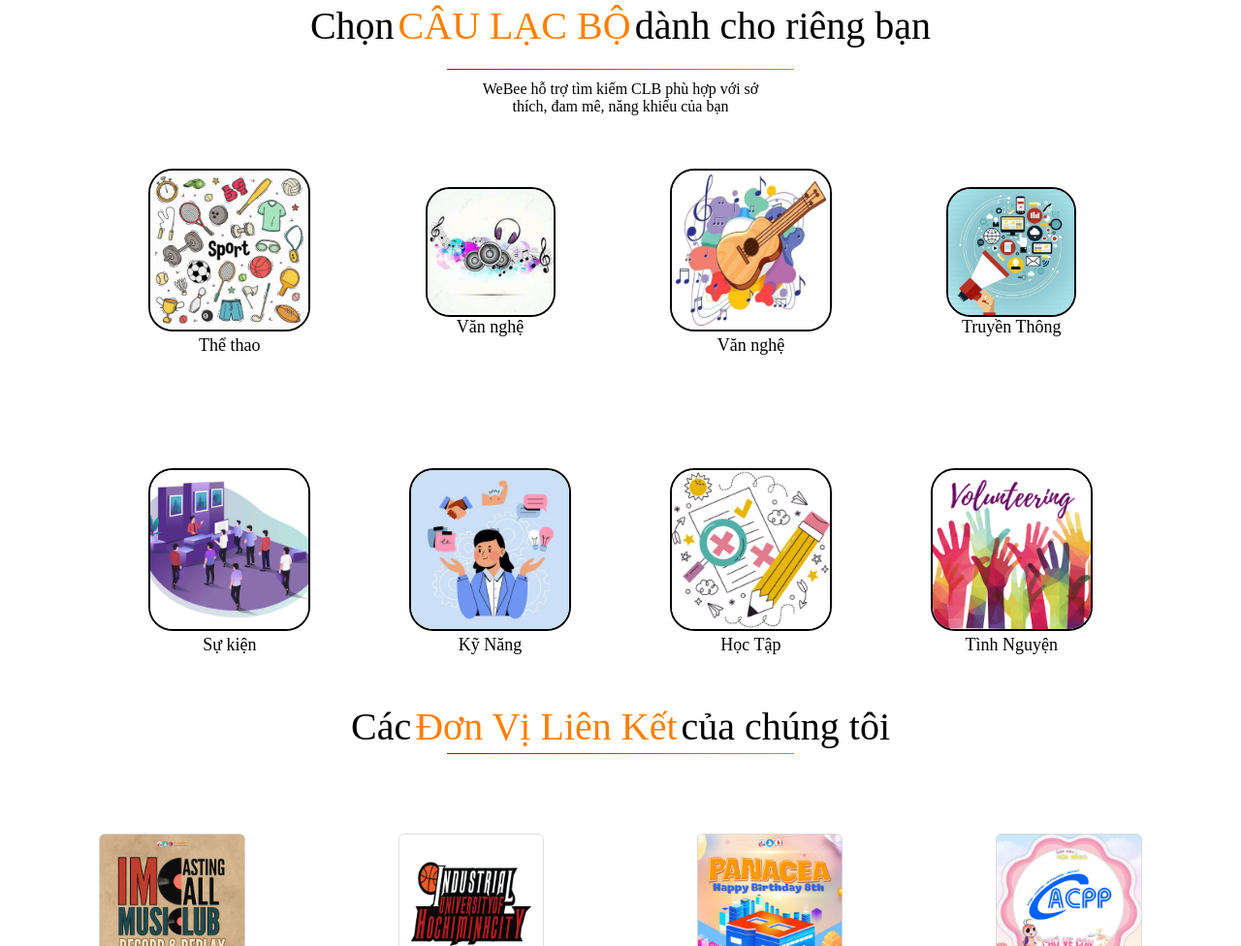
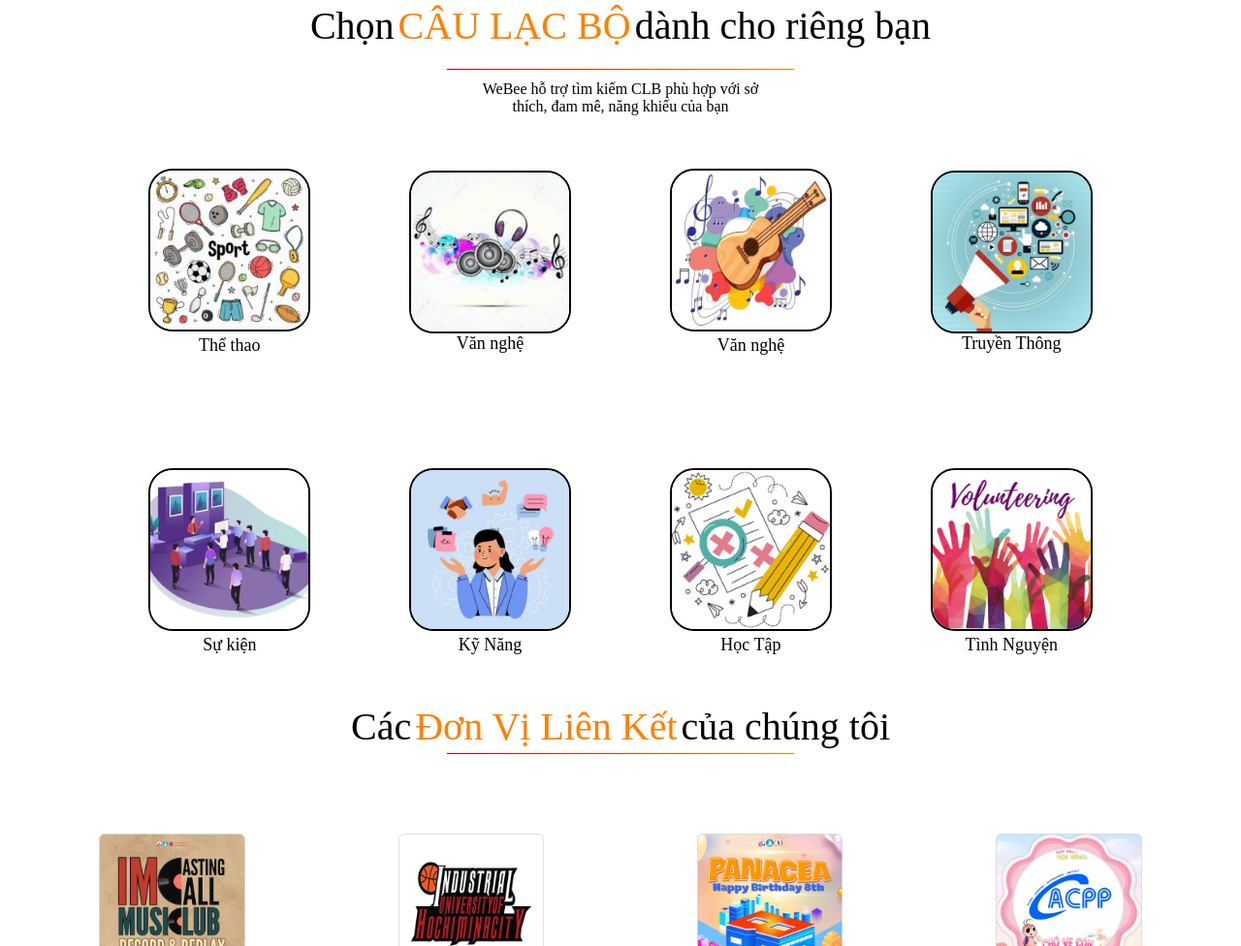
Before and after one commit to Phuc-Tran-28042006/project1, a plain HTML site: page index.html in a window 1280 px wide. Shown: the part 1351-2327 px from the top of the page at 97% size. Drawn offline with Linux system fonts and the light colour scheme; a web font is replaced by a local one.

Commit message:
Update index.html

```diff
--- a/index.html
+++ b/index.html
@@ -82,7 +82,7 @@
                         <p style="font-size: 18px;">Thể thao</p>
                     </div>
                     <div class="section3_item">
-                        <img style="width: 80%;height:max-content;border-radius: 25px;border: 2px solid black;" src="/img/Box3_Image vanNghe.png" alt="Văn nghệ">
+                        <img class="section3_item--image" src="/img/Box3_Image vanNghe.png" alt="Văn nghệ">
                         <p style="font-size: 18px;">Văn nghệ</p>
                     </div>
                     <div class="section3_item">
@@ -90,7 +90,7 @@
                         <p style="font-size: 18px;">Văn nghệ</p>
                     </div>
                     <div class="section3_item">
-                       <img style="width: 80%;height:max-content;border-radius: 25px;border: 2px solid black; ;" src="/img/Box1_Image truyenThong.png" alt="Truyền Thông">
+                       <img class="section3_item--image" src="/img/Box1_Image truyenThong.png" alt="Truyền Thông">
                         <p style="font-size: 18px;">Truyền Thông</p>
                     </div>
                 </div>
```
